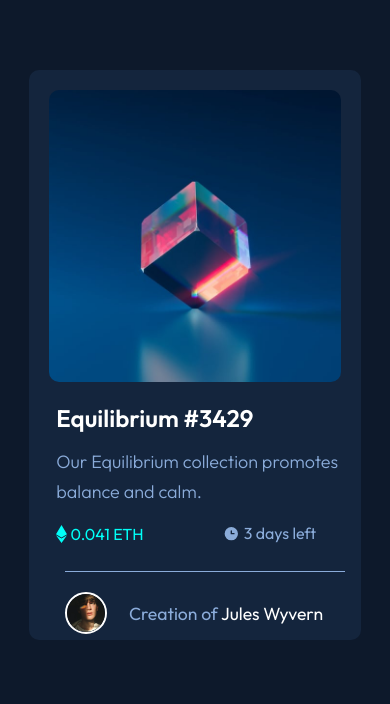
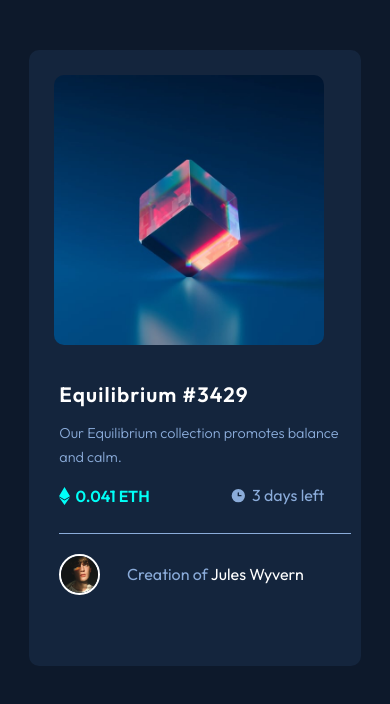
Before and after one commit to BelumS/frontend-mentor-challenges, a website: page nft-card/index.html in a window 390 px wide. Drawn offline with Linux system fonts and the light colour scheme.

Commit message:
feat: 2nd draft mobile styles

```diff
--- a/nft-card/sass/main.scss
+++ b/nft-card/sass/main.scss
@@ -20,7 +20,7 @@ body {
     font-family: 'Outfit', sans-serif;
     background-color: var.$theme-main-bg;
     transition: all .2s;
-    padding: 70px 0;
+    padding: 50px 0;
 }
 
 .container {
@@ -30,19 +30,22 @@ body {
 
 .card {
     background-color: var.$theme-card-bg;
-    width: 85%;
-    height: 570px;
+    width: 85vw;
+    height: 73vh;
     border: none;
     border-radius: 10px;
-    overflow: hidden;
+
+    @include mix.respond(land-mobile) {
+        width: 450px;
+    }
 
     &__top {
         width: var.$full;
-        padding: 20px;
-        padding-bottom: 10px;
+        padding: 25px;
+        overflow: hidden;
 
         &-img {
-            width: inherit;
+            @include mix.box(270px);
             object-fit: cover;
             border-radius: 10px;
         }
@@ -51,24 +54,29 @@ body {
     &__bottom {
         @include mix.flexCenterColumn;
         align-items: flex-start;
-        padding: 0 0 20px 20px; //TRBL
+        padding: 0 10px 0 30px; //TRBL
 
         & > * {
-            margin: 7px;
+            margin: 7px 0;
         }
     }
 
     &__title {
         color: var.$color-white;
         font-weight: 700;
+        font-size: 1.3rem;
+        letter-spacing: 1.1px;
     }
 
     &__description {
-        align-self: stretch;
         color: var.$theme-primary;
-        font-size: var.$font-size-lg;
+        font-size: .9rem;
         font-weight: 100;
         line-height: 1.7;
+
+        @include mix.respond(land-mobile) {
+            font-size: var.$font-size-lg;
+        }
     }
 
     &__details {
@@ -77,43 +85,63 @@ body {
         column-gap: 80px;
 
         &-eth {
-
             &-icon {
                 position: relative;
                 top: 3px;
+                margin-right: 2px;
+
+                @include mix.respond(land-mobile) {
+                    @include mix.box(1.2rem);
+                }
             }
 
             &-amount {
                 color: var.$theme-secondary;
+                font-weight: 600;
+
+                @include mix.respond(land-mobile) {
+                    font-size: 1.2rem;
+                }
             }
         }
 
         &-timer {
-
             &-icon {
                 position: relative;
                 top: 3px;
+                margin-right: 2px;
+
+                @include mix.respond(land-mobile) {
+                    @include mix.box(1.2rem);
+                }
             }
 
             &-time {
                 color: var.$theme-primary;
+
+                @include mix.respond(land-mobile) {
+                    font-size: 1.2rem;
+                }
             }
         }
     }
 
     &__user {
         border-top: .1px solid var.$theme-primary;
-        width: 90%;
         margin: 20px auto;
-        align-self: flex-end;
         @include mix.flexCenter;
-        font-size: 1.1rem;
+
+        @include mix.respond(land-mobile) {
+            width: 95%;
+            font-size: 1.25rem;
+        }
 
         &-name {
             color: var.$theme-primary;
             margin: 20px auto;
             position: relative;
             top: 10px;
+            right: 10px;
 
             & span {
                 color: var.$color-white;
@@ -121,7 +149,7 @@ body {
         }
 
         &-img {
-            @include mix.box(15%);
+            @include mix.box(14%);
             object-fit: cover;
             border: 2px solid var.$color-white;
             border-radius: 50%;
```
Also changed, not shown: nft-card/css/style.css, 1 other file.
